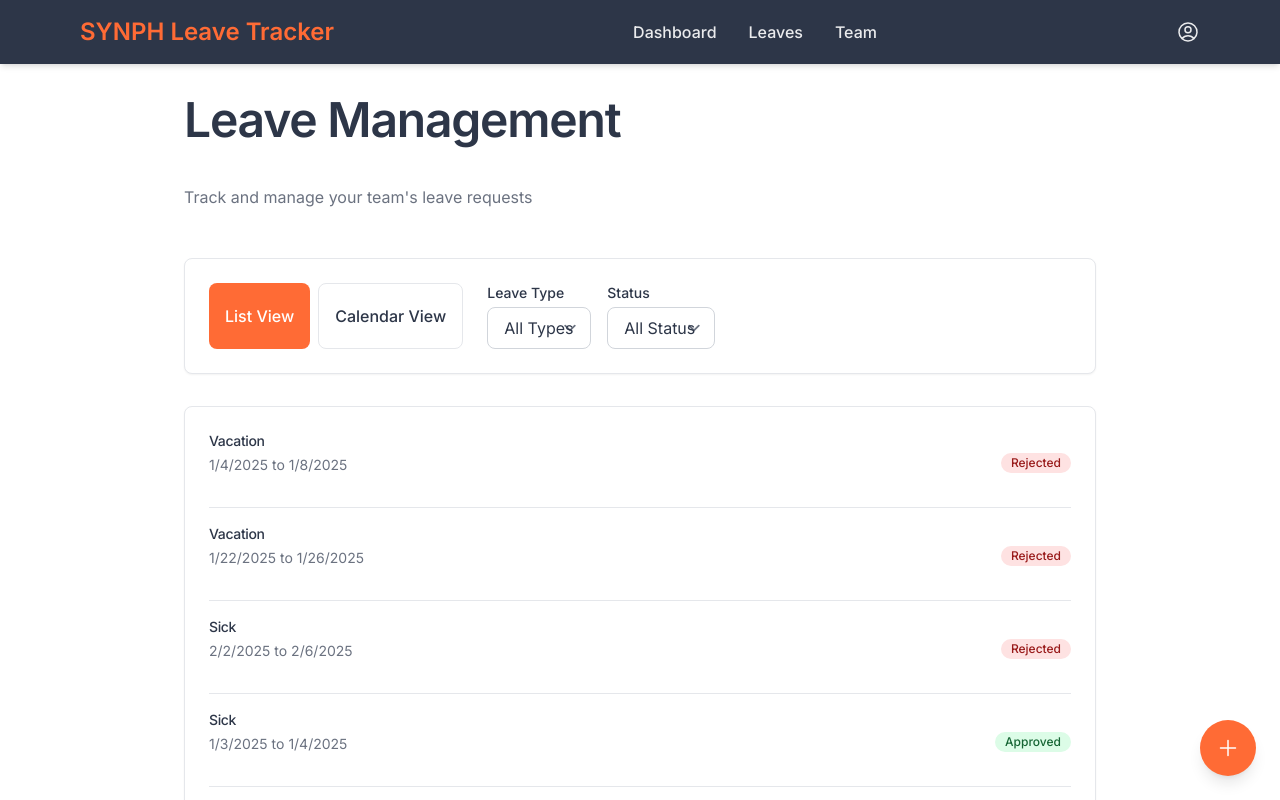
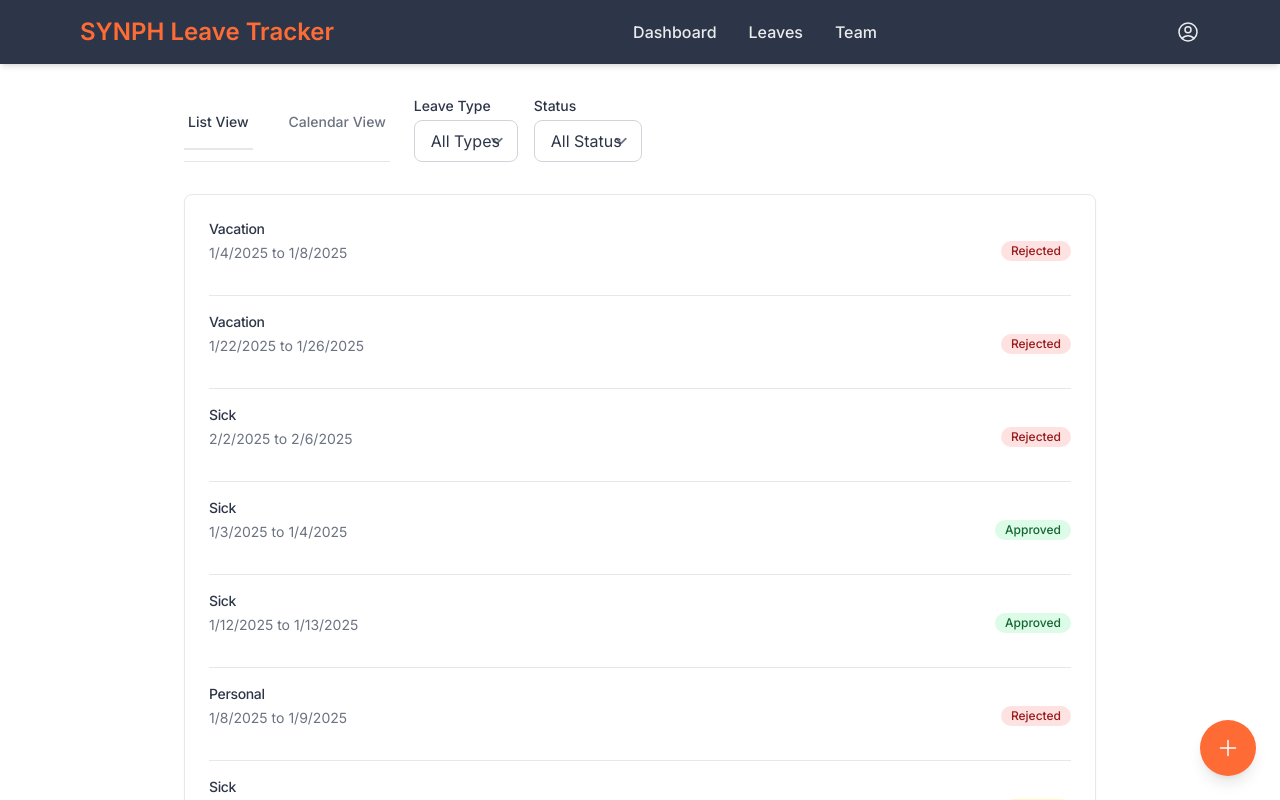
Before and after one commit to jeffreymoya/leave-tracker, a Next.js app in the folder apps/web/: page /dashboard in a window 1280 px wide. Shown: the top 800 px of the page. Built offline with nearby package versions, Linux system fonts and the light colour scheme.

Commit message:
style: Refactor dashboard view toggle with Tailwind styling

```diff
--- a/apps/web/app/dashboard/page.tsx
+++ b/apps/web/app/dashboard/page.tsx
@@ -42,29 +42,32 @@ export default function DashboardPage() {
   return (
     <div className="container py-8">
       <div className="flex flex-col gap-8">
-        <div className="flex flex-col gap-4">
-          <h1>Leave Management</h1>
-          <p className="text-[var(--text-secondary)]">
-            Track and manage your team&apos;s leave requests
-          </p>
-        </div>
-
         {/* Filters */}
-        <div className="card">
+        <div>
           <div className="flex flex-wrap gap-6">
-            <div className="flex gap-2">
+            <div className="border-b border-gray-200">
+              <nav className="-mb-px flex space-x-8" aria-label="View">
                 <button
-                className={`btn-primary ${view === 'list' ? '' : '!bg-white !text-[var(--text-primary)] border border-gray-200 hover:!bg-gray-50'}`}
                   onClick={() => setView('list')}
+                  className={`${
+                    view === 'list'
+                      ? 'border-primary text-primary'
+                      : 'border-transparent text-gray-500 hover:border-gray-300 hover:text-gray-700'
+                  } whitespace-nowrap border-b-2 py-4 px-1 text-sm font-medium`}
                 >
                   List View
                 </button>
                 <button
-                className={`btn-primary ${view === 'calendar' ? '' : '!bg-white !text-[var(--text-primary)] border border-gray-200 hover:!bg-gray-50'}`}
                   onClick={() => setView('calendar')}
+                  className={`${
+                    view === 'calendar'
+                      ? 'border-primary text-primary'
+                      : 'border-transparent text-gray-500 hover:border-gray-300 hover:text-gray-700'
+                  } whitespace-nowrap border-b-2 py-4 px-1 text-sm font-medium`}
                 >
                   Calendar View
                 </button>
+              </nav>
             </div>
 
             <div className="flex flex-wrap gap-4">
```
Lines whose indentation alone changed are shown as unchanged.
